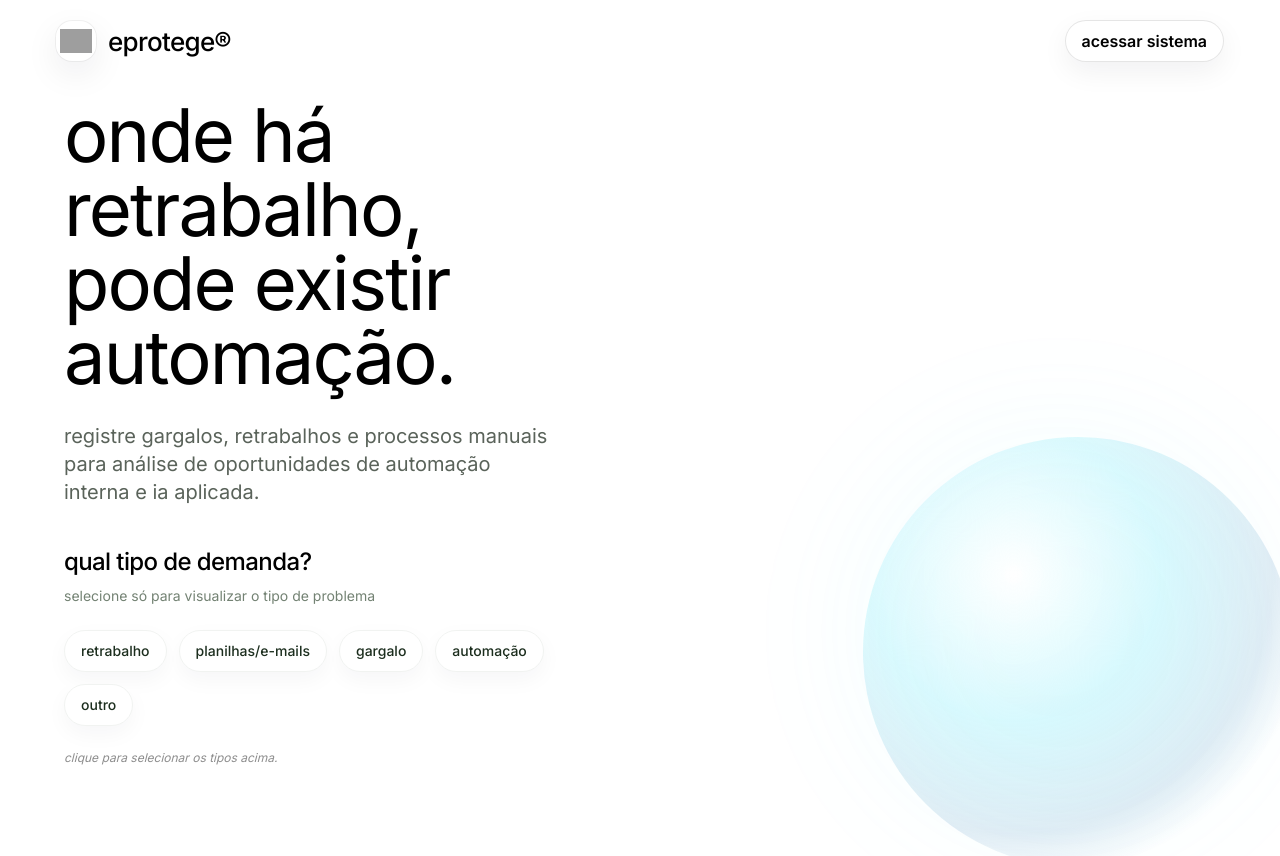
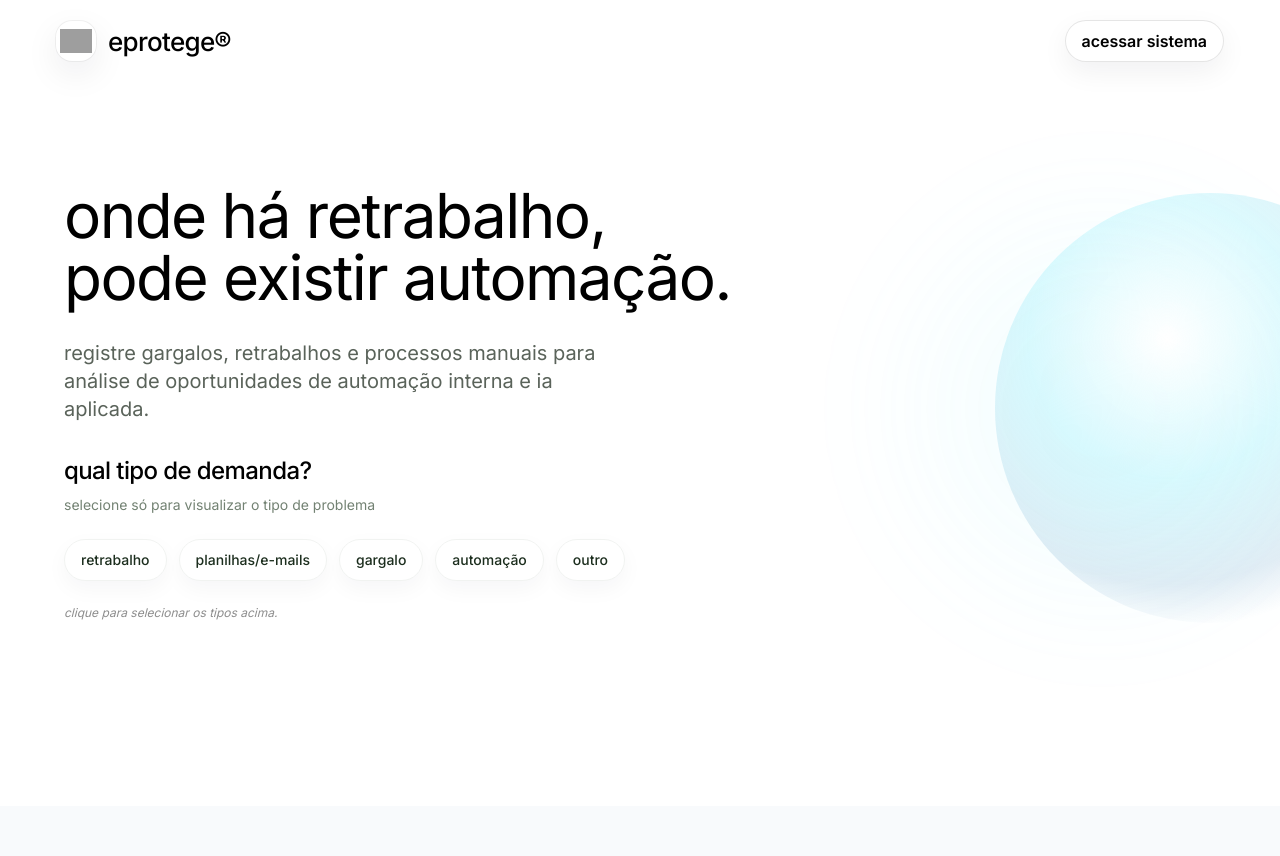
Before and after one commit to kinhoog/sugestoes, a React (Vite) app: page /admin/solicitacoes#/login in a window 1280 px wide. After the commit the page ends 806 px from the top, so only its background shows below. Built offline with nearby package versions, Linux system fonts and the light colour scheme; no server answers; grey boxes are pictures that could not be loaded.

Commit message:
Refina landing experimental de login

```diff
--- a/src/components/auth/AuthLayout.tsx
+++ b/src/components/auth/AuthLayout.tsx
@@ -15,7 +15,48 @@ interface AuthLayoutProps {
 const HERO_VIDEO_URL =
   'https://d8j0ntlcm91z4.cloudfront.net/user_38xzZboKViGWJOttwIXH07lWA1P/hf_20260601_110537_3a579fa0-7bbc-4d94-9d25-0e816c7840f5.mp4';
 
+const HERO_TITLE = 'onde há retrabalho,\npode existir automação.';
 const serviceOptions = ['retrabalho', 'planilhas/e-mails', 'gargalo', 'automação', 'outro'] as const;
+
+function useTypewriter(text: string, speed = 38, startDelay = 600): { displayed: string; done: boolean } {
+  const [displayed, setDisplayed] = useState('');
+  const [done, setDone] = useState(false);
+
+  useEffect(() => {
+    setDisplayed('');
+    setDone(false);
+
+    let timeoutId: number | undefined;
+    let cancelled = false;
+
+    function typeNext(index: number) {
+      if (cancelled) {
+        return;
+      }
+
+      const nextIndex = index + 1;
+      setDisplayed(text.slice(0, nextIndex));
+
+      if (nextIndex >= text.length) {
+        setDone(true);
+        return;
+      }
+
+      timeoutId = window.setTimeout(() => typeNext(nextIndex), speed);
+    }
+
+    timeoutId = window.setTimeout(() => typeNext(0), startDelay);
+
+    return () => {
+      cancelled = true;
+      if (timeoutId) {
+        window.clearTimeout(timeoutId);
+      }
+    };
+  }, [speed, startDelay, text]);
+
+  return { displayed, done };
+}
 
 function HeroCharacter() {
   const videoRef = useRef<HTMLVideoElement | null>(null);
@@ -61,12 +102,13 @@ function HeroCharacter() {
   }
 
   return (
-    <div className="pointer-events-none absolute bottom-[-9%] right-[-5%] z-0 hidden h-[82vh] w-[49vw] overflow-visible lg:block">
-      <div className="absolute right-[12%] top-[22%] h-[420px] w-[420px] rounded-full bg-cyan-300/20 blur-3xl animate-glow-pulse" />
-      <div className={`absolute right-[-2%] bottom-0 h-full w-full will-change-transform ${videoComplete ? '' : 'animate-float-soft'}`}>
+    <div className="pointer-events-none absolute right-[-13vw] top-[88px] z-0 hidden h-[calc(100dvh-100px)] min-h-[540px] w-[54vw] max-w-[840px] overflow-visible bg-transparent lg:block">
+      <div className="absolute left-[22%] top-[18%] h-[390px] w-[390px] rounded-full bg-cyan-300/20 blur-3xl animate-glow-pulse" />
+      <div className={`absolute right-0 top-[-1%] h-full w-full bg-transparent will-change-transform ${videoComplete ? '' : 'animate-float-soft'}`}>
         {videoFailed ? (
-          <div className="absolute bottom-[10%] right-[10%] h-[430px] w-[430px] rounded-full bg-[radial-gradient(circle_at_35%_32%,rgba(255,255,255,0.95),rgba(103,232,249,0.22)_36%,rgba(20,105,168,0.12)_64%,transparent_76%)]" />
+          <div className="absolute right-[3%] top-[16%] h-[430px] w-[430px] rounded-full bg-[radial-gradient(circle_at_40%_34%,rgba(255,255,255,0.95),rgba(103,232,249,0.22)_36%,rgba(20,105,168,0.12)_64%,transparent_76%)]" />
         ) : (
+          <>
             <video
               ref={videoRef}
               muted
@@ -75,10 +117,14 @@ function HeroCharacter() {
               preload="metadata"
               onEnded={handleVideoEnded}
               onError={() => setVideoFailed(true)}
-            className="h-full w-full object-contain object-right-bottom opacity-95 mix-blend-multiply"
+              className="auth-hero-character-video relative z-10 h-full w-full -scale-x-100 object-contain object-right-center opacity-95"
             >
               <source src={HERO_VIDEO_URL} type="video/mp4" />
             </video>
+            <div className="absolute inset-y-0 left-0 z-20 w-[18%] bg-gradient-to-r from-white via-white/80 to-transparent" />
+            <div className="absolute inset-y-0 right-0 z-20 w-[34%] bg-gradient-to-l from-white via-white/78 to-transparent" />
+            <div className="absolute inset-x-0 bottom-0 z-20 h-[18%] bg-gradient-to-t from-white via-white/76 to-transparent" />
+          </>
         )}
       </div>
     </div>
@@ -94,6 +140,7 @@ export function AuthLayout({
 }: AuthLayoutProps) {
   const [isAuthModalOpen, setIsAuthModalOpen] = useState(initialModalOpen || variant === 'register');
   const [services, setServices] = useState<string[]>([]);
+  const { displayed, done } = useTypewriter(HERO_TITLE);
 
   useEffect(() => {
     if (initialModalOpen || variant === 'register') {
@@ -171,17 +218,18 @@ export function AuthLayout({
         </button>
       </header>
 
-      <main className="relative z-10 mx-auto grid min-h-[calc(100dvh-76px)] w-full max-w-7xl grid-cols-1 items-center px-6 pb-10 pt-8 lg:grid-cols-[1fr_0.95fr] lg:px-16 lg:pb-12 lg:pt-4">
-        <section className="relative z-10 max-w-[620px] lg:pr-16 xl:pr-24">
+      <main className="relative z-10 mx-auto grid min-h-[calc(100dvh-76px)] w-full max-w-7xl grid-cols-1 items-center px-6 pb-10 pt-8 lg:grid-cols-[minmax(600px,0.9fr)_minmax(0,1.1fr)] lg:px-16 lg:pb-10 lg:pt-0">
+        <section className="relative z-10 max-w-[660px]">
           <motion.div
             initial={{ opacity: 0, y: 20 }}
             animate={{ opacity: 1, y: 0 }}
             transition={{ duration: 0.55 }}
           >
-            <h1 className="text-5xl font-normal leading-[1.05] tracking-tight text-black sm:text-6xl lg:text-[68px] xl:text-[74px]">
-              onde há retrabalho,
-              <br />
-              pode existir automação.
+            <h1 className="min-h-[2.1em] whitespace-pre-line text-5xl font-normal leading-[1.05] tracking-tight text-black sm:whitespace-pre sm:text-6xl lg:text-[58px] xl:text-[62px]">
+              {displayed}
+              {!done ? (
+                <span className="inline-block h-[1.05em] w-[2px] translate-y-[0.08em] bg-black align-middle ml-1 animate-blink" />
+              ) : null}
             </h1>
           </motion.div>
 
@@ -189,7 +237,7 @@ export function AuthLayout({
             initial={{ opacity: 0, y: 16 }}
             animate={{ opacity: 1, y: 0 }}
             transition={{ duration: 0.55, delay: 0.08 }}
-            className="mt-7 max-w-xl text-lg font-normal leading-8 text-[#5A635A] md:text-xl"
+            className="mt-6 max-w-xl text-lg font-normal leading-8 text-[#5A635A] md:text-xl"
           >
             registre gargalos, retrabalhos e processos manuais para análise de oportunidades de
             automação interna e ia aplicada.
@@ -199,7 +247,7 @@ export function AuthLayout({
             initial={{ opacity: 0, y: 16 }}
             animate={{ opacity: 1, y: 0 }}
             transition={{ duration: 0.55, delay: 0.16 }}
-            className="mt-10"
+            className="mt-8"
           >
             <h2 className="text-2xl font-medium tracking-tight text-black">qual tipo de demanda?</h2>
             <p className="mt-2 text-sm text-[#738273]">
--- a/src/styles/index.css
+++ b/src/styles/index.css
@@ -820,6 +820,30 @@ button {
   color: #0b1220 !important;
 }
 
+.auth-hero-character-video {
+  background: transparent;
+  filter: brightness(1.22) contrast(1.32) saturate(1.12);
+  mix-blend-mode: multiply;
+  -webkit-mask-repeat: no-repeat;
+  mask-repeat: no-repeat;
+  -webkit-mask-size: 100% 100%;
+  mask-size: 100% 100%;
+  -webkit-mask-image: radial-gradient(
+    ellipse at 34% 56%,
+    #000 0%,
+    #000 30%,
+    rgba(0, 0, 0, 0.76) 44%,
+    transparent 62%
+  );
+  mask-image: radial-gradient(
+    ellipse at 34% 56%,
+    #000 0%,
+    #000 30%,
+    rgba(0, 0, 0, 0.76) 44%,
+    transparent 62%
+  );
+}
+
 html.theme-dark .auth-public-light,
 html.theme-dark .auth-public-light :is(header, main, section, article, div) {
   color-scheme: light;
```
Lines whose indentation alone changed are shown as unchanged.
